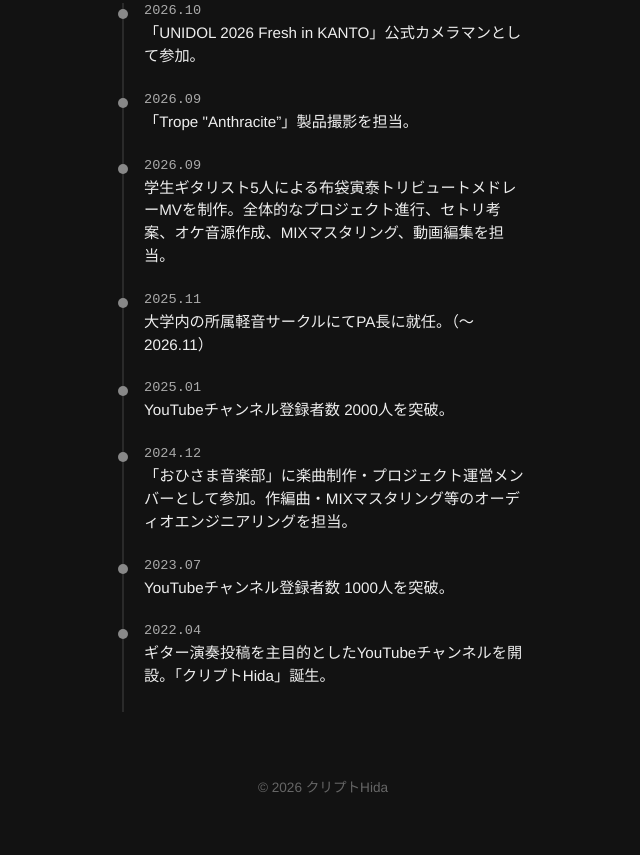
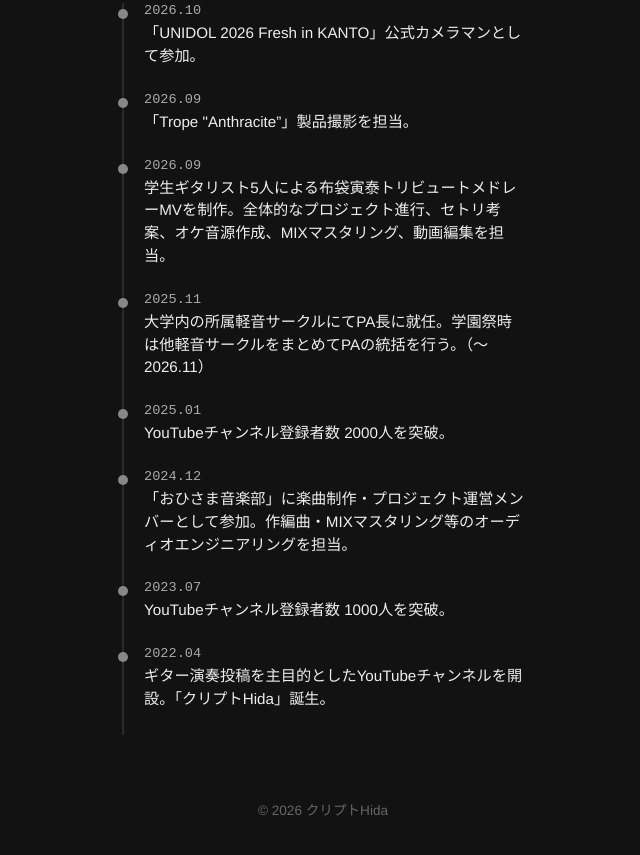
Before and after one commit to Crypto-Hida/my-links, a plain HTML site: page index.html in a window 1280 px wide. Shown: the part 1168-2023 px from the top of the page, without its empty margins (317-957 px from the left). Drawn offline with Linux system fonts and the light colour scheme.

Commit message:
index.html

```diff
--- a/index.html
+++ b/index.html
@@ -222,7 +222,7 @@
         </li>
         <li>
             <div class="timeline-date">2025.11</div>
-            <div class="timeline-content">大学内の所属軽音サークルにてPA長に就任。（〜2026.11）</div>
+            <div class="timeline-content">大学内の所属軽音サークルにてPA長に就任。学園祭時は他軽音サークルをまとめてPAの統括を行う。（〜2026.11）</div>
         </li>
         <li>
             <div class="timeline-date">2025.01</div>
```
